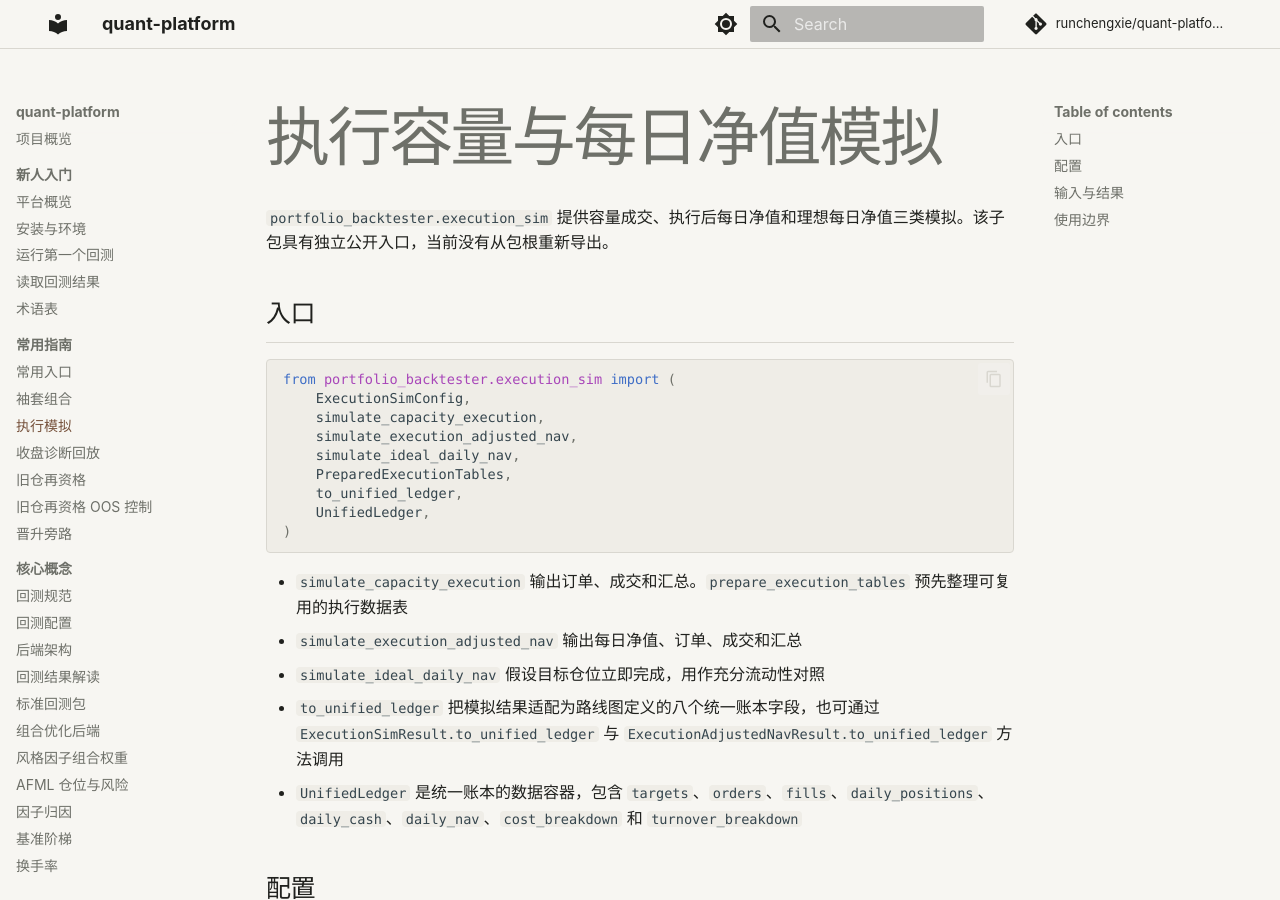
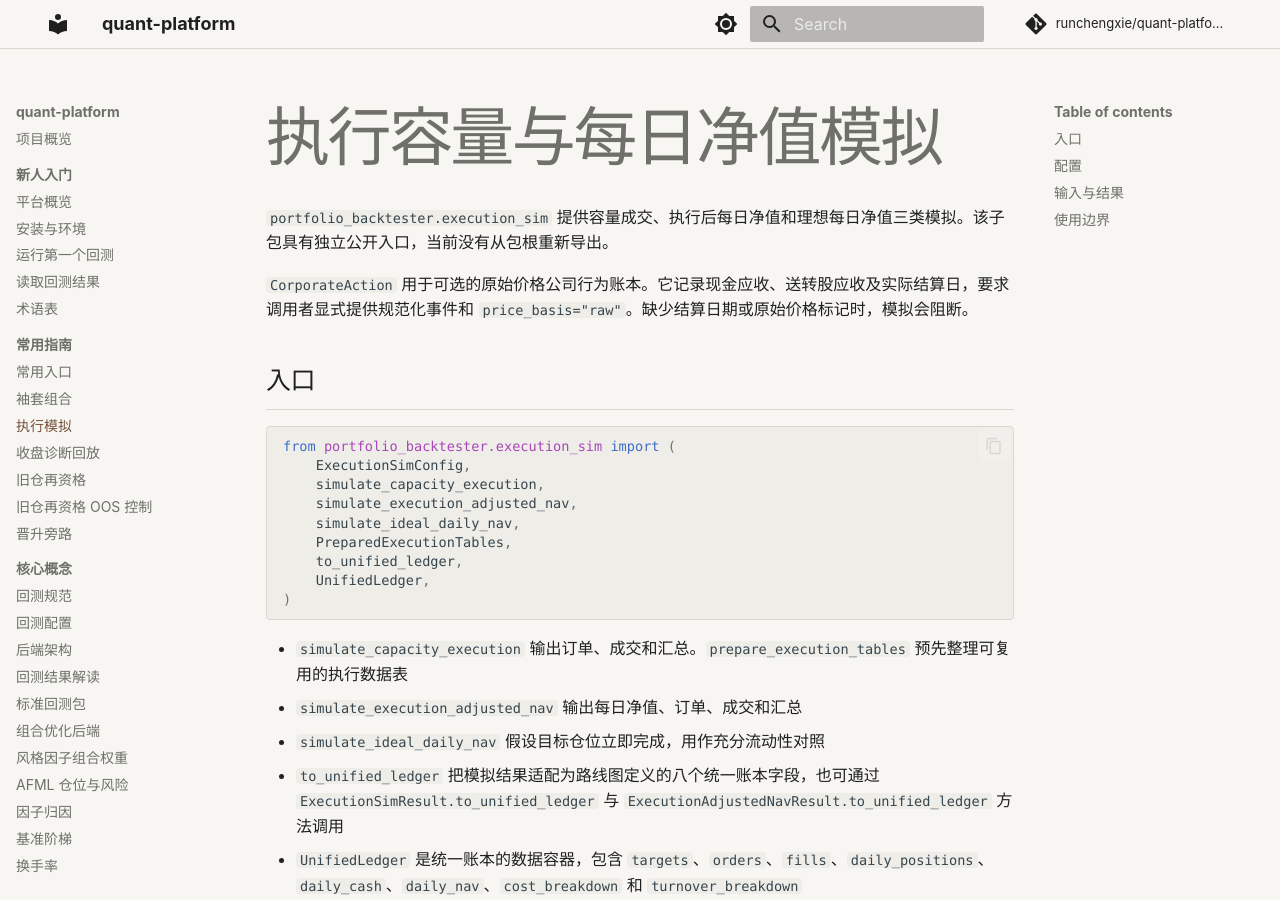
Before and after one commit to runchengxie/quant-platform, an MkDocs documentation site: the page built from docs/guides/execution-simulation.md, in a window 1280 px wide and 900 px high. Built offline with MkDocs 1.6.1 and Material for MkDocs 9.7.7, drawn with Linux system fonts in a browser that asks for light colours; comment, search, counter and statistics services are not loaded.

Commit message:
docs: describe corporate action execution surface

```diff
--- a/docs/guides/execution-simulation.md
+++ b/docs/guides/execution-simulation.md
@@ -1,6 +1,8 @@
 # 执行容量与每日净值模拟
 
 `portfolio_backtester.execution_sim` 提供容量成交、执行后每日净值和理想每日净值三类模拟。该子包具有独立公开入口，当前没有从包根重新导出。
+
+`CorporateAction` 用于可选的原始价格公司行为账本。它记录现金应收、送转股应收及实际结算日，要求调用者显式提供规范化事件和 `price_basis="raw"`。缺少结算日期或原始价格标记时，模拟会阻断。
 
 ## 入口
 
```
